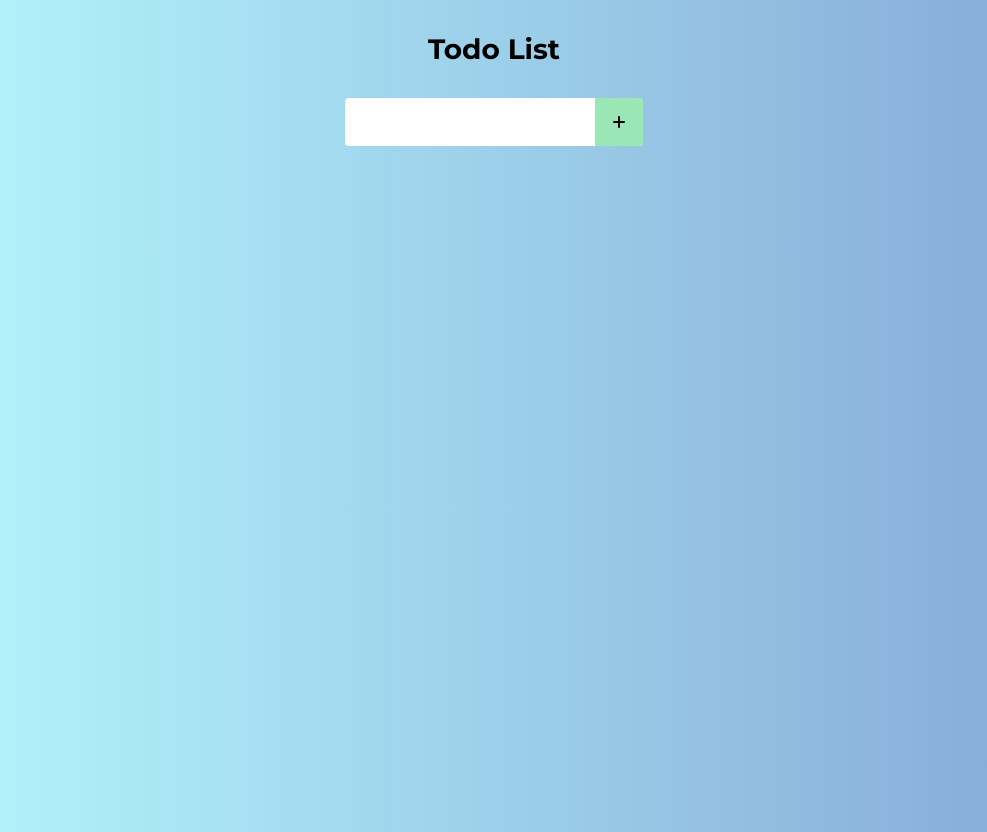
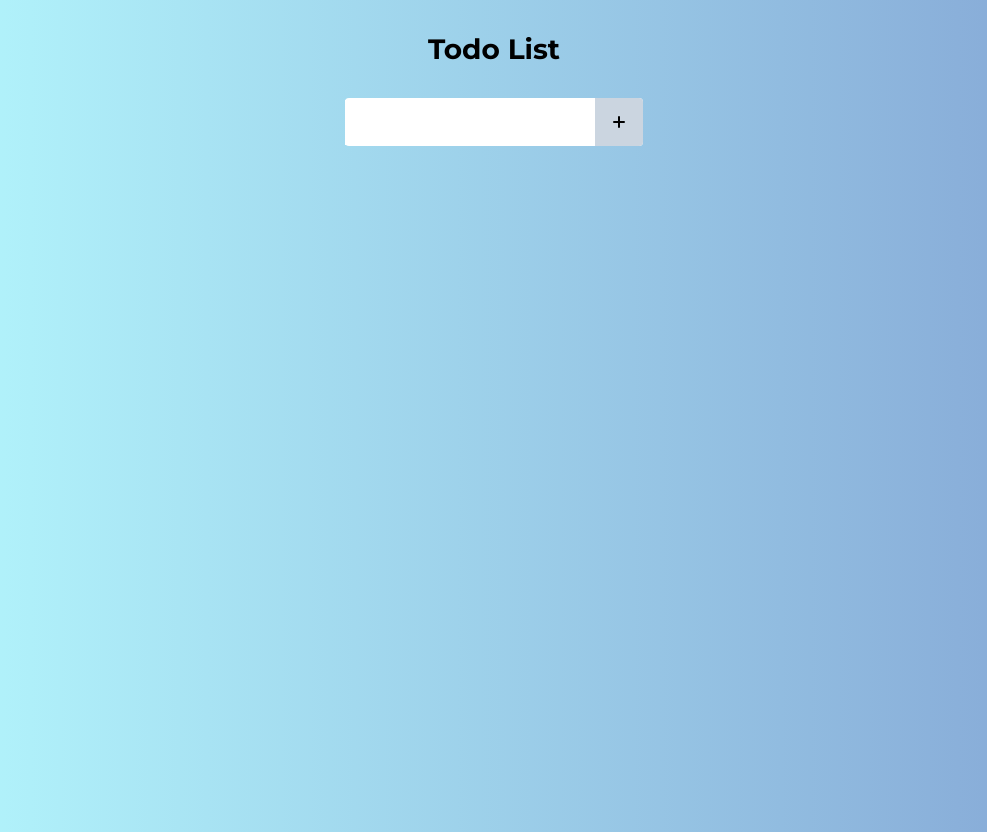
Before and after one commit to apcurran/improved-vanilla-JS-todos, a plain HTML site: page index.html in a window 1280 px wide. In both pictures the pointer is over the button 765 px from the left and 122 px from the top of the page. Shown: the whole page, without its empty margins (146-1133 px from the left). Drawn offline with Linux system fonts and the light colour scheme.

Commit message:
Changed submit btn hover bg color

```diff
--- a/style.css
+++ b/style.css
@@ -62,7 +62,7 @@ body {
 }
 
 .form__group__submit:hover {
-    background-color: #9ae6b4;
+    background-color: #cbd5e0;
 }
 
 .todos-container {
```
